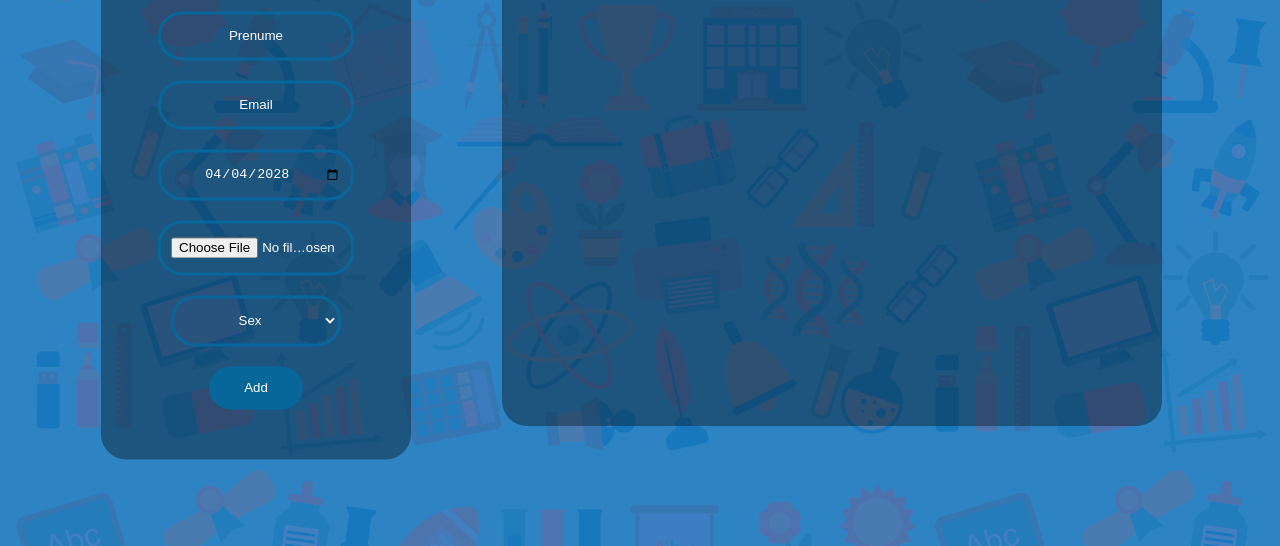
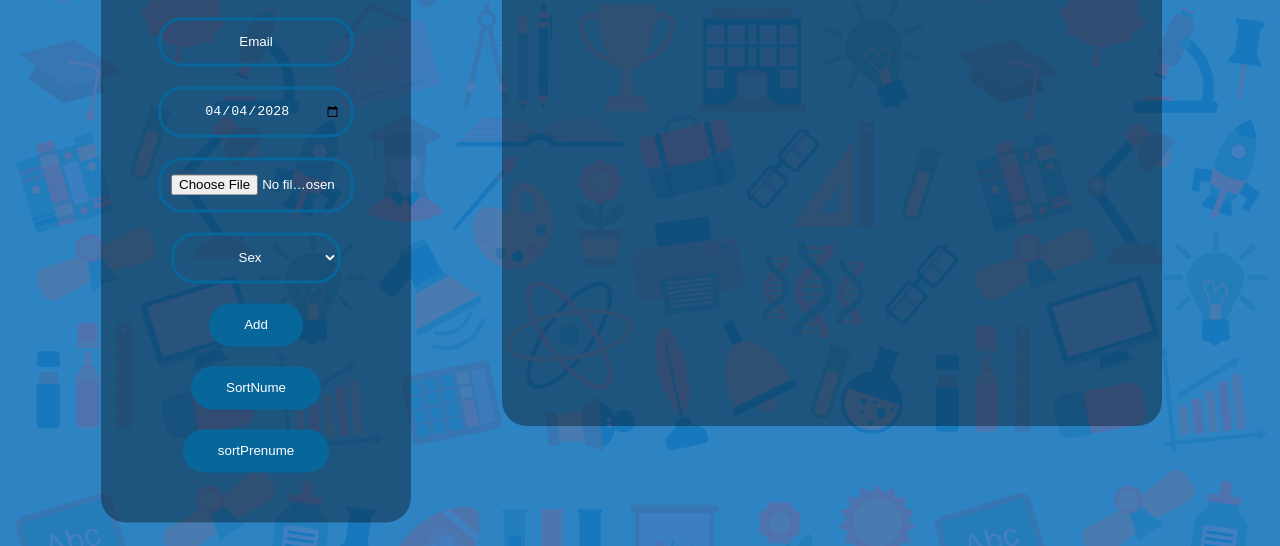
Before and after one commit to gramaovi/Project-2-InternshipPrincipal33Solutions, a plain HTML site: page index.html in a window 1280 px wide. Shown: the part 254-800 px from the top of the page. Drawn offline with nearby package versions, Linux system fonts and the light colour scheme.

Commit message:
SortByNume/Prenume DONE

```diff
--- a/index.html
+++ b/index.html
@@ -40,6 +40,9 @@
         </select>
 
         <input type="submit" name="" value="Add" onclick="return addRow()" >
+        <input type="submit" name="" value="SortNume" onclick="return sortedArray_Nume()" >
+        <input type="submit" name="" value="sortPrenume" onclick="return sortedArray_Prenume()" >
+
 
     </form>
     <div class="box_datas">
```
